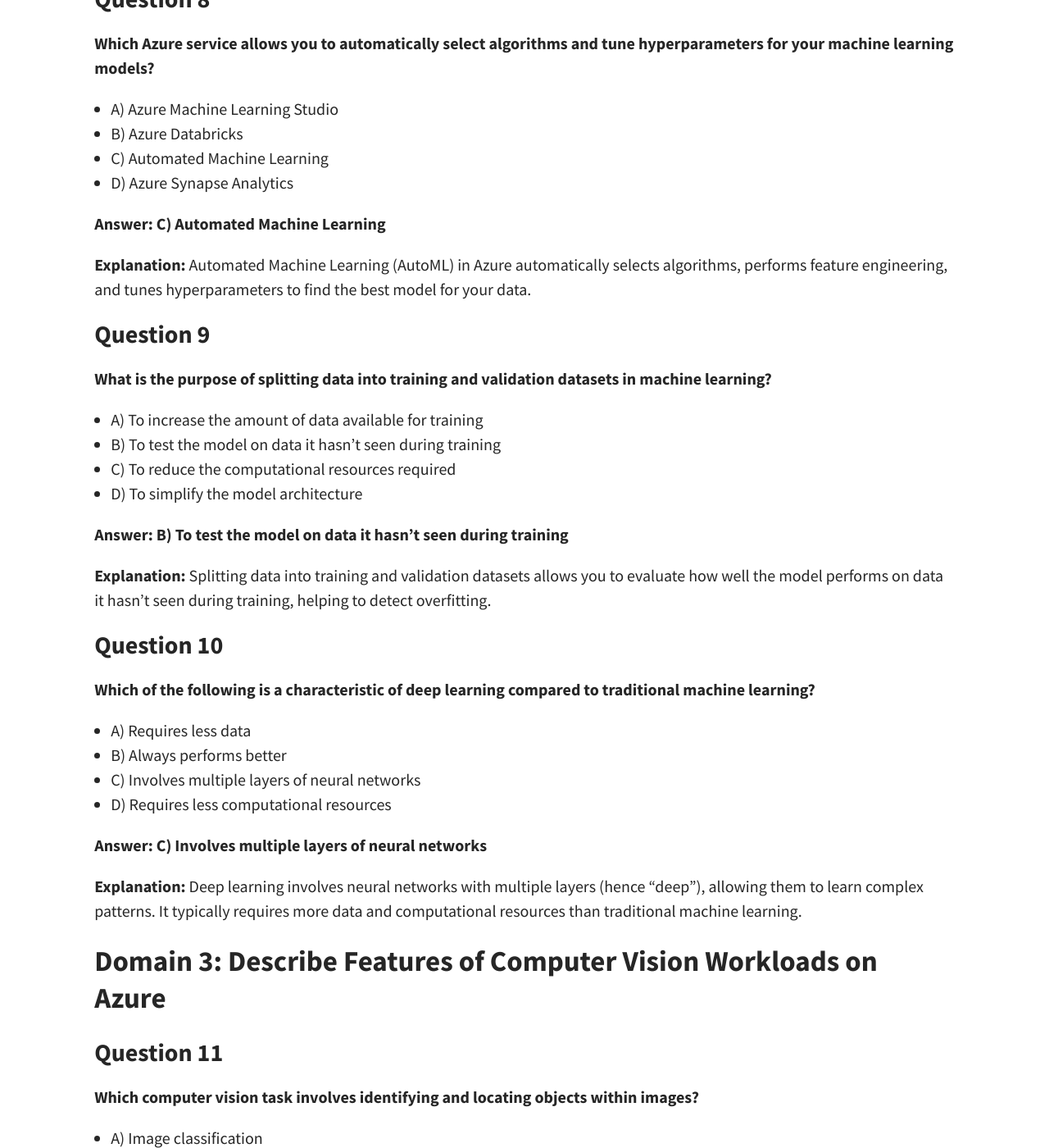
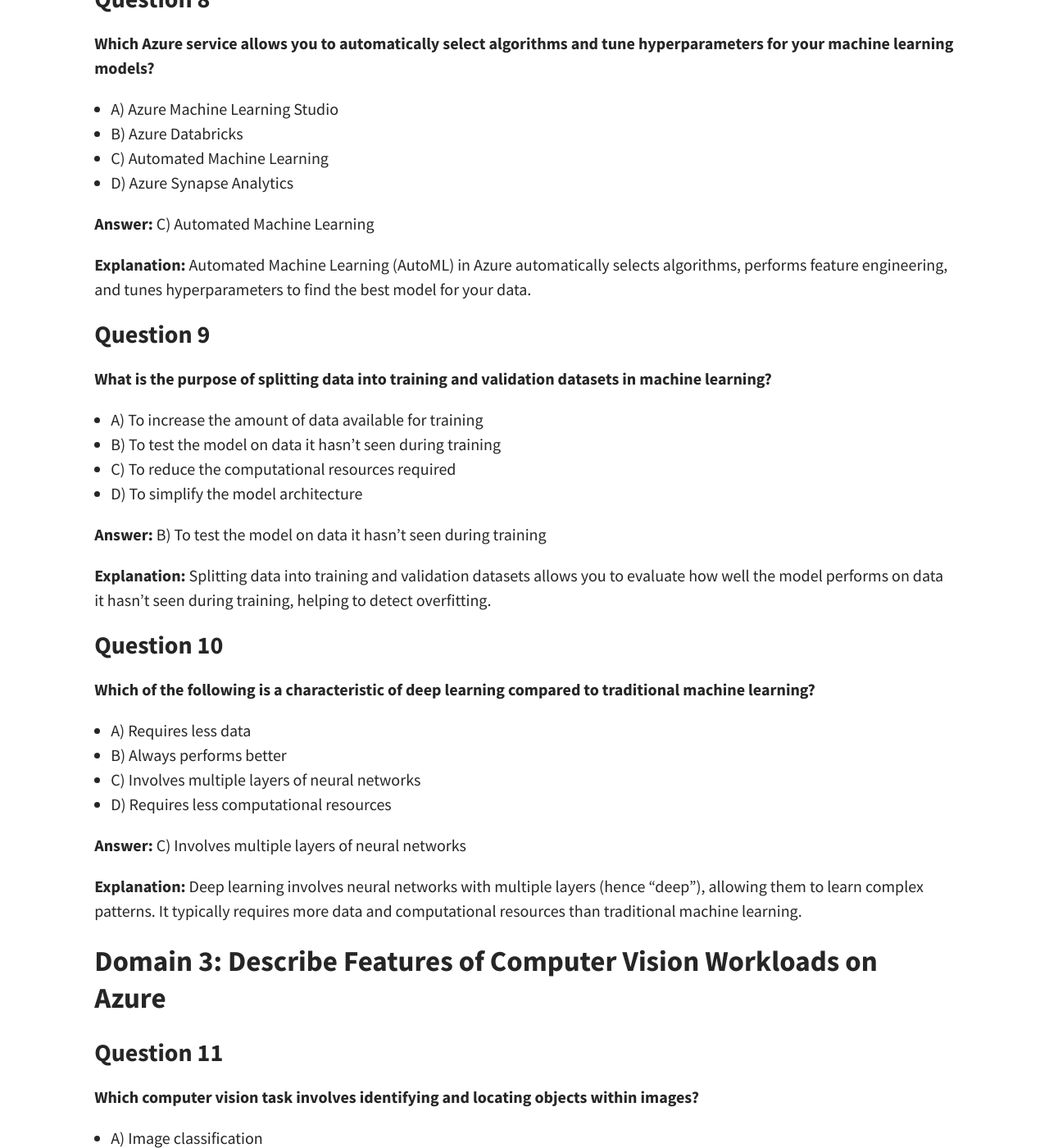
Before and after one commit to pjlorenzo/pjlorenzo.github.io, a Jekyll site: the page built from _posts/2025-08-30-ai-900-test-questions.md, in a window 1280 px wide and 1400 px high, scrolled down 3635 px. Shown: the whole window at 82% size. Built offline with Jekyll 4.4.1, drawn with Linux system fonts in a browser that asks for light colours; a script that is not in the unit is left out; some of the changed text lies outside the part shown.

Commit message:
some changes

```diff
--- a/_posts/2025-08-30-ai-900-test-questions.md
+++ b/_posts/2025-08-30-ai-900-test-questions.md
@@ -74,7 +74,7 @@ This document contains 25 practice questions covering all domains of the AI-900
 - C) Transparency
 - D) Accountability
 
-**Answer: A) Inclusiveness**
+**Answer:** A) Inclusiveness
 
 **Explanation:** Inclusiveness ensures that AI systems are designed to work for everyone, considering diverse user needs and abilities.
 
@@ -89,7 +89,7 @@ This document contains 25 practice questions covering all domains of the AI-900
 - C) Regression
 - D) Reinforcement learning
 
-**Answer: C) Regression**
+**Answer:** C) Regression
 
 **Explanation:** Regression is used to predict continuous numerical values. Classification is used for categorizing data into classes, clustering is used for grouping similar data points, and reinforcement learning is used for decision-making in dynamic environments.
 
@@ -102,7 +102,7 @@ This document contains 25 practice questions covering all domains of the AI-900
 - C) Targets
 - D) Outcomes
 
-**Answer: B) Features**
+**Answer:** B) Features
 
 **Explanation:** Features are the input variables used for prediction in machine learning. Labels (also called targets or outcomes) are the output variables being predicted.
 
@@ -115,7 +115,7 @@ This document contains 25 practice questions covering all domains of the AI-900
 - C) Automated Machine Learning
 - D) Azure Synapse Analytics
 
-**Answer: C) Automated Machine Learning**
+**Answer:** C) Automated Machine Learning
 
 **Explanation:** Automated Machine Learning (AutoML) in Azure automatically selects algorithms, performs feature engineering, and tunes hyperparameters to find the best model for your data.
 
@@ -128,7 +128,7 @@ This document contains 25 practice questions covering all domains of the AI-900
 - C) To reduce the computational resources required
 - D) To simplify the model architecture
 
-**Answer: B) To test the model on data it hasn't seen during training**
+**Answer:** B) To test the model on data it hasn't seen during training
 
 **Explanation:** Splitting data into training and validation datasets allows you to evaluate how well the model performs on data it hasn't seen during training, helping to detect overfitting.
 
@@ -141,7 +141,7 @@ This document contains 25 practice questions covering all domains of the AI-900
 - C) Involves multiple layers of neural networks
 - D) Requires less computational resources
 
-**Answer: C) Involves multiple layers of neural networks**
+**Answer:** C) Involves multiple layers of neural networks
 
 **Explanation:** Deep learning involves neural networks with multiple layers (hence "deep"), allowing them to learn complex patterns. It typically requires more data and computational resources than traditional machine learning.
 
```
